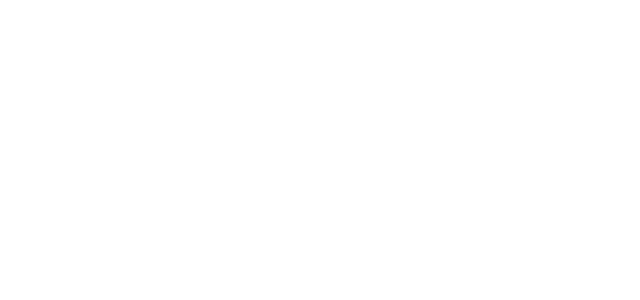
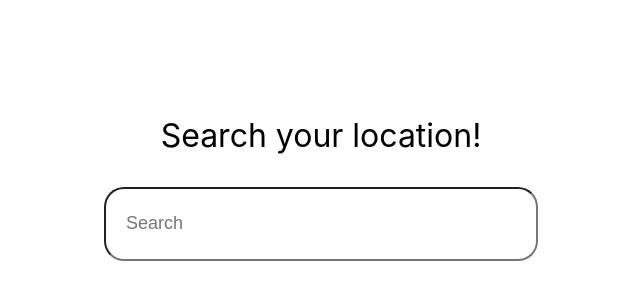
Before and after one commit to wrjodjana/cs222-group43, a React (Create React App) app in the folder outfit-website/: page /weather in a window 1280 px wide. Before the commit this address had no page. Shown: the part 228-528 px from the top of the page, without its empty margins (319-959 px from the left). Built offline with nearby package versions, Linux system fonts and the light colour scheme; no server answers.

Commit message:
added styling to weather page

```diff
--- a/outfit-website/src/Routes.js
+++ b/outfit-website/src/Routes.js
@@ -1,12 +1,14 @@
 import React from "react";
 import { BrowserRouter as Router, Route, Routes } from "react-router-dom";
 import { LoginPage } from "./pages/LoginPage";
+import { WeatherPage } from "./pages/WeatherPage";
 
 function AppRoutes() {
   return (
     <Router>
       <Routes>
         <Route path="/login" element={<LoginPage />} />
+        <Route path="/weather" element={<WeatherPage />} />
       </Routes>
     </Router>
   );
--- a/outfit-website/src/pages/WeatherPage.js
+++ b/outfit-website/src/pages/WeatherPage.js
@@ -1,7 +1,30 @@
+const apiKey = process.env.GOOGLE_API_KEY;
+
 export const WeatherPage = () => {
+  const divStyle = {
+    display: "flex",
+    justifyContent: "center",
+    alignItems: "center",
+    flexDirection: "column",
+    height: "100vh",
+  };
+
+  const textStyle = {
+    fontSize: "32px",
+  };
+
+  const inputStyle = {
+    width: "400px",
+    height: "50px",
+    borderRadius: "20px",
+    padding: "10px 10px 10px 20px",
+    fontSize: "18px",
+  };
+
   return (
-    <div class="topnav">
-      <input type="text" placeholder="Search" />
+    <div style={divStyle} class="topnav">
+      <p style={textStyle}>Search your location!</p>
+      <input style={inputStyle} type="text" placeholder="Search" />
     </div>
   );
 };
```
Also changed, not shown: outfit-website/src/pages/Preferences.js (+11 -10 lines), 2 other files (tests, documents, lock files or other folders).
